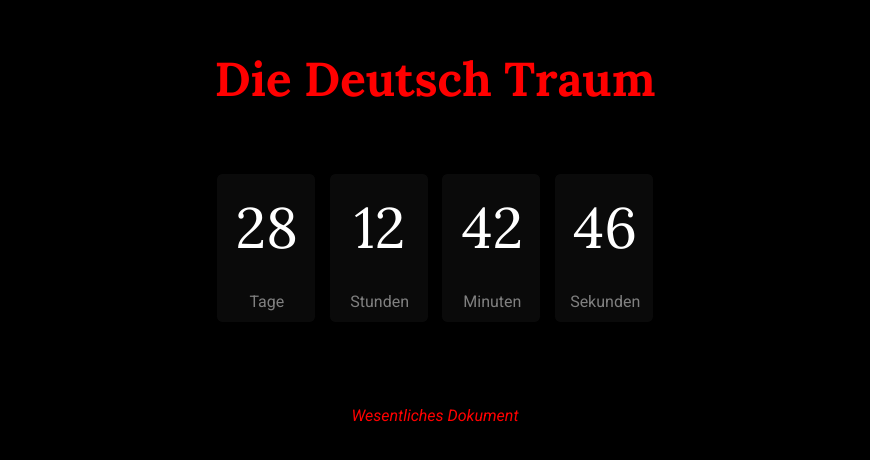
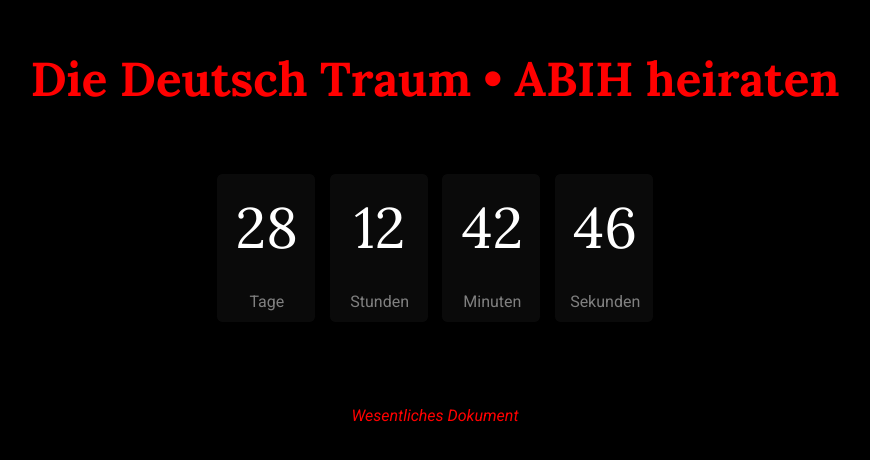
Before and after one commit to akramthedev/die-deutsch-traum, a React (Create React App) app: page / in a window 1280 px wide. Shown: the part 164-624 px from the top of the page, without its empty margins (205-1075 px from the left). Built offline with nearby package versions, Linux system fonts and the light colour scheme.

Commit message:
Update Home.jsx

```diff
--- a/src/Home.jsx
+++ b/src/Home.jsx
@@ -82,7 +82,7 @@ const Home = () => {
   return (
     <div className='Home'>
       <div className="Home2">
-        <h1>Die Deutsch Traum</h1>
+        <h1>Die Deutsch Traum • ABIH heiraten</h1>
         <div className="Timer">
           {formatTime()}
         </div>
```
